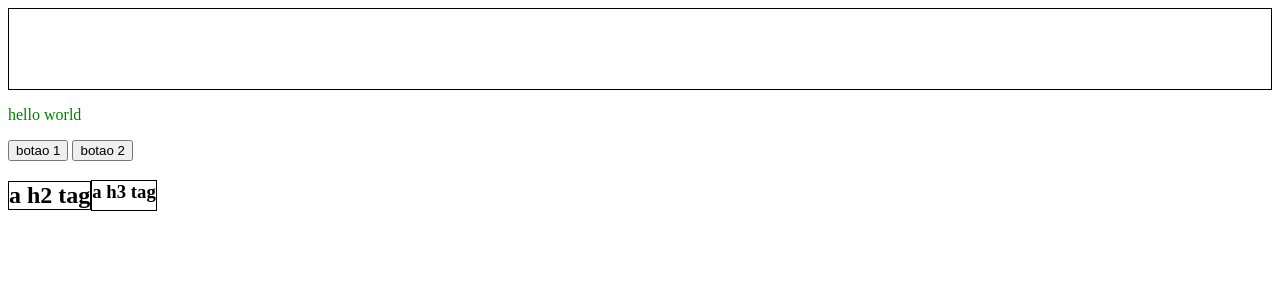
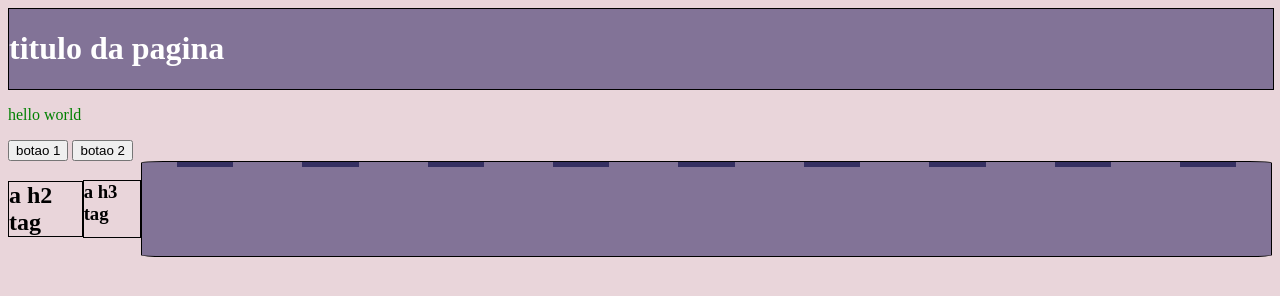
Before and after one commit to YgorSS4321/INTW-atv1-html-css-js, a plain HTML site: page index.html in a window 1280 px wide. Drawn offline with Linux system fonts and the light colour scheme.

Commit message:
adding blocks and colors

```diff
--- a/index.html
+++ b/index.html
@@ -4,6 +4,7 @@
 	<title>
   	minha pagina
 	</title>
+
     <link rel="stylesheet" href="style.css">
   </head>
 
@@ -33,6 +34,20 @@
   	<h2> a h2 tag</h2>
   	<h3> a h3 tag</h3>
 
+    <div id="blocks">
+        <div class="square-block"></div>
+        <div class="square-block"></div>
+        <div class="square-block"></div>
+
+        <div class="square-block"></div>
+        <div class="square-block"></div>
+        <div class="square-block"></div>
+
+        <div class="square-block"></div>
+        <div class="square-block"></div>
+        <div class="square-block"></div>
+    </div>
+
 
 	</div>
     <script src="index.js"></script>
--- a/style.css
+++ b/style.css
@@ -1,9 +1,16 @@
 p {
     color: green;
-  }
+}
+
+body{
+    background-color: #E9D5DA;
+}
+
 
   #titlebar {
+    background-color: #827397;
     border: 1px solid black;
+    width: 100%;
 
   }
 
@@ -25,6 +32,20 @@ p {
     border: 1px solid black;
   }
 
-  #torcida {
-    color: green;
+  #blocks {
+    width: 100%;
+    background-color: #827397;
+    border-radius: 2%;
+    border: 0.1rem solid black;
+    display: flex;
+    flex-direction: row;
+    flex-wrap: wrap;
+    justify-content: space-around;
+
   }
+
+  .square-block {
+    height: 5%;
+    width: 5%;
+    background-color: #363062;
+  }
```
